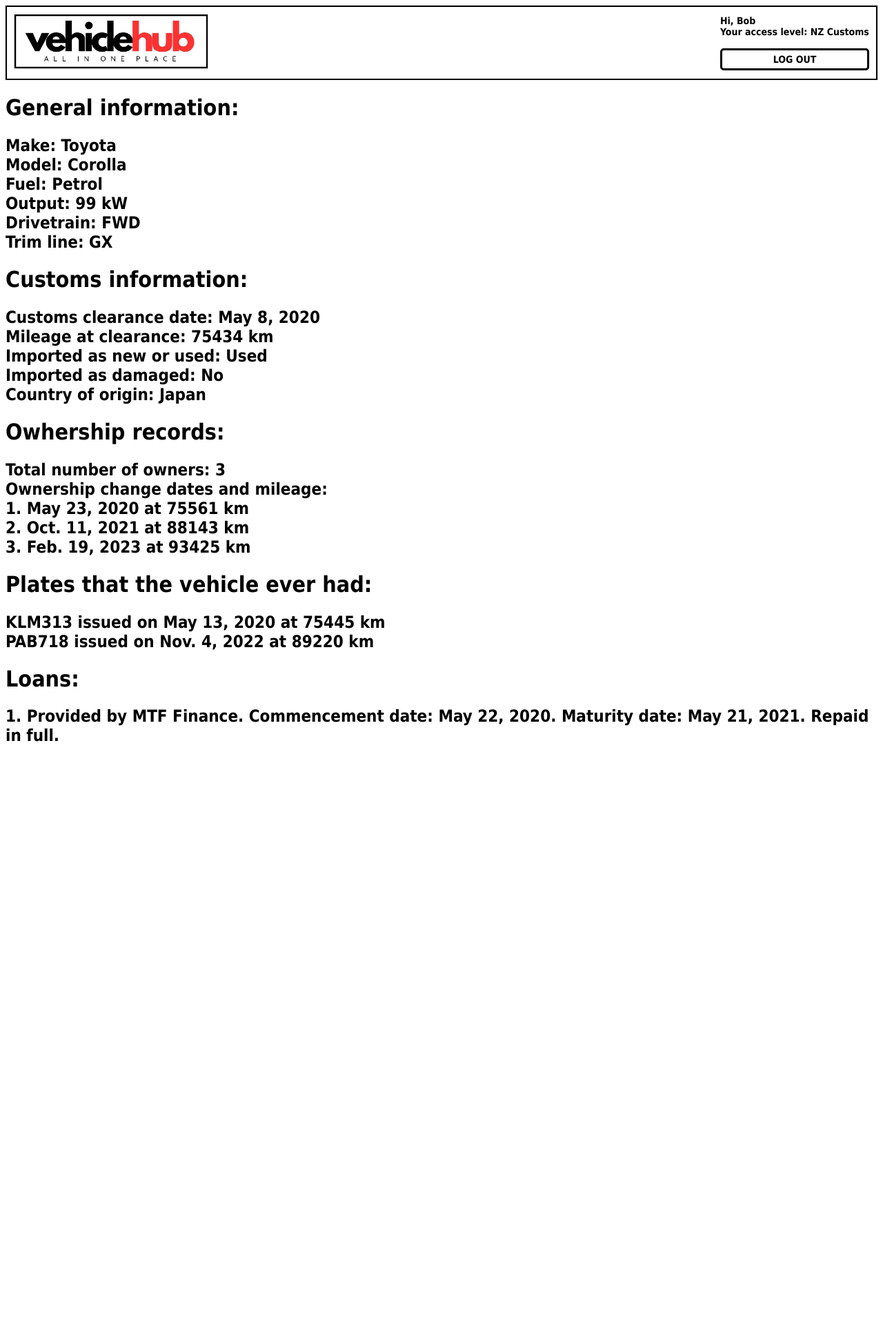
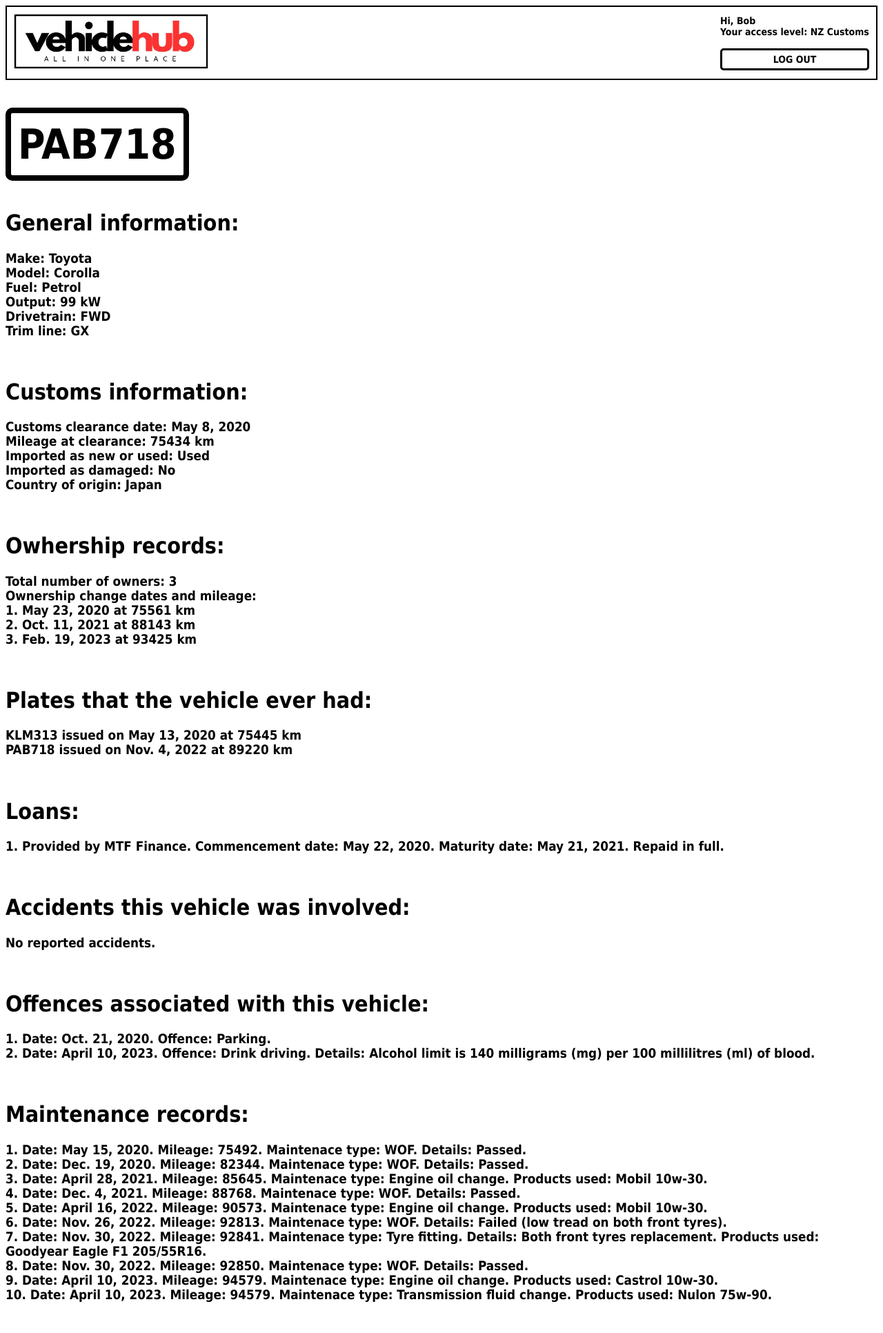
Before and after one commit to CHEMLEV/VEHICLEHUB, a Django app: page /vehiclehub/vehicle/1/ in a window 1280 px wide. Shown: the whole page at 69% size. Before the commit the page ends 1075 px from the top, so only its background shows below. Run offline with Django 4.2, Linux system fonts and the light colour scheme; a user stored in the database is signed in; data comes from the database, SQL or seed files in the repository; both versions use the stored data as it was after the commit; some libraries are stand-ins or nearby versions.

Commit message:
Report functionallity completed

```diff
--- a/VehicleHub/models.py
+++ b/VehicleHub/models.py
@@ -133,7 +133,7 @@ class AccidentRecord(models.Model):
     user_id = models.ForeignKey(CustomUser, on_delete=models.CASCADE, null=True)
     record_date = models.DateField(default=datetime.now, null=False)
     mileage = models.IntegerField(null=False)
-    other_participants = models.TextField(max_length=3)
+    other_participants = models.TextField(max_length=80, null=True)
     comment = models.TextField(max_length=300, blank=True)
 
     def __str__(self):
--- a/VehicleHub/static/css/base.css
+++ b/VehicleHub/static/css/base.css
@@ -73,6 +73,8 @@ body {
 .search-form {
   align-self: flex-start;
   text-align: left;
+  font-size: 20px;
+  font-weight: bold;
 }
 
 .search-container {
@@ -132,4 +134,13 @@ body {
   display: inline-block;
   padding: 5px;
   border-radius: 5px;
+  font-size: 30px;
 }
+
+.plates-report {
+  border: 8px solid black;
+  display: inline-block;
+  padding: 10px;
+  border-radius: 10px;
+  font-size: 60px;
+}
--- a/VehicleHub/templates/vehicle_detail.html
+++ b/VehicleHub/templates/vehicle_detail.html
@@ -6,11 +6,22 @@
 
 {% if user.is_authenticated %}
 
+<h3>
+  <br>
+{% with last_record=vehicle.numberplate_set.last %}
+      <div class="plates-report">{{ last_record.new_plates }} </div>
+      {% endwith %}
+      <br><br>
+</h3>
+
   <div><h1>
 
       General information:
 </h1>
-    <h2>   Make: {{ vehicle.make }}
+    <h3>
+
+
+       Make: {{vehicle.make}}
        <br>
        Model: {{vehicle.model}}
        <br>
@@ -30,14 +41,14 @@
        Trim line: {{vehicle.trim_line}}
        <br>
        {% endif %}
-</h2>
-  </div>
+</h3>
+  </div><br>
 
 
   <div><h1>
 
     Customs information:  </h1>
-    <h2>
+    <h3>
       Customs clearance date:
       {{ vehicle.customsrecord.record_date }}
       <br>
@@ -58,37 +69,41 @@
       {{ vehicle.customsrecord.country_of_origin }}
       <br>
 
-    </h2>
-  </div>
+    </h3>
+  </div><br>
 
-  <div><h1>
+  <div>
+
+
+    <h1>
 
     Owhership records:  </h1>
-    <h2>
+    <h3>
       Total number of owners:
       {{ vehicle.ownerships.all.count }}<br>
 
       Ownership change dates and mileage:  <br>
       {% for ownership in vehicle.ownerships.all %}
       {{ forloop.counter }}.
-    {{ ownership.record_date }} at {{ ownership.mileage }} km<br>
+    {{ ownership.record_date }} at {{ ownership.mileage }} km{% if user.organisation.organisation_type.id == 3 %}. Owner: {{ ownership.new_owner }} {% endif %}<br>
   {% endfor %}
 
-       </h2>
-  </div>
+       </h3>
+  </div><br>
 
 
   <div><h1>Plates that the vehicle ever had:</h1>
 
-  <h2> {% for record in vehicle.numberplate_set.all %}
+  <h3> {% for record in vehicle.numberplate_set.all %}
         {{ record.new_plates }} issued on {{ record.record_date}} at {{record.mileage}} km <br>
-      {% endfor %}</h2>
+      {% endfor %}</h3>
 
-  <div>
+  </div><br>
+
 
     <div><h1>Loans:</h1>
 
-      <h2>
+      <h3>
         {% for record in vehicle.financerecord_set.all %}
         {{ forloop.counter }}. Provided by {{ record.user_id.organisation }}. Commencement date: {{ record.record_date }}. Maturity date: {{ record.expiry_date }}.
         {% if record.actual_completion_date %}
@@ -100,9 +115,66 @@
     {% empty %}
         No loans were secured against the vehicle.
     {% endfor %}
-        </h2>
+        </h3><br></div>
 
-      <div>
+
+
+
+        <div><h1>Accidents this vehicle was involved:</h1>
+
+          <h3>
+            {% for record in vehicle.accidentrecord_set.all %}
+            {{ forloop.counter }}. Date: {{ record.record_date }}. Details: {{ record.comment }}.
+            {% if record.other_participants %}
+            Other vehicles involved: {% if user.organisation.organisation_type.id == 3 %} {{ record.other_participants }}. {% else %} Yes. {% endif %}
+            {% else %}
+            Other vehicles involved: No.
+            {% endif %}
+
+            <br>
+        {% empty %}
+        No reported accidents.
+        {% endfor %}
+            </h3>
+            <br>
+          </div>
+
+
+          <div><h1>Offences associated with this vehicle:</h1>
+
+            <h3>
+              {% for record in vehicle.policerecord_set.all %}
+              {{ forloop.counter }}. Date: {{ record.record_date }}. Offence: {{record.breach_type_id.breach_type_title}}.
+              {% if record.comment %} Details: {{record.comment}}. {% endif %}
+              {% if user.organisation.organisation_type.id == 3 %} Punishment: {{ record.punishment_type_id.punishment_type_title}}
+
+      {% endif %}
+
+              <br>
+          {% empty %}
+          No reported offences.
+          {% endfor %}
+              </h3>
+              <br>
+            </div>
+
+          <div><h1>Maintenance records:</h1>
+
+            <h3>
+              {% for record in vehicle.maintenancerecord_set.all|dictsort:"record_date" %}
+              {{ forloop.counter }}. Date: {{ record.record_date }}. Mileage: {{ record.mileage }}. Maintenace type: {{record.maintenance_type_id.maintenance_type_title}}.
+              {% if record.comment %} Details: {{record.comment}}. {% endif %}
+              {% if record.products_used %} Products used: {{record.products_used}}.{% endif %}
+
+              <br>
+          {% empty %}
+          No recorded maintenance history.
+          {% endfor %}
+              </h3>
+              <br>
+            </div>
+
+
 
 
 
```
Also changed, not shown: VehicleHub/templates/report.html (+3 -6 lines), VehicleHub/migrations/0024_alter_accidentrecord_other_participants.py (added), db.sqlite3.
